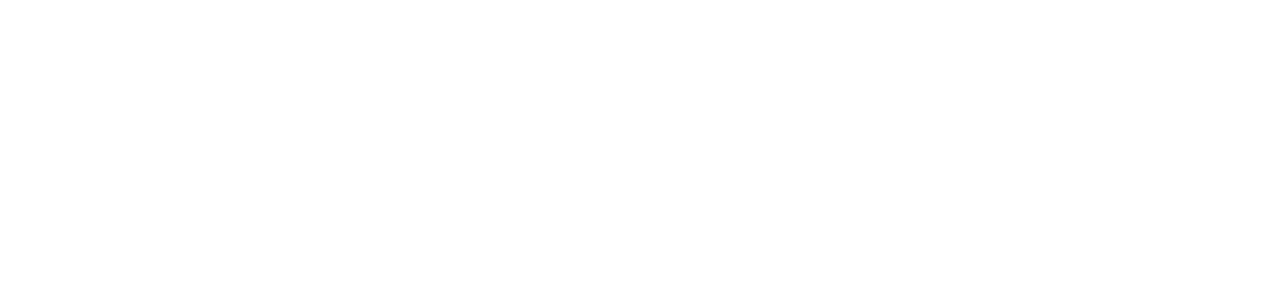
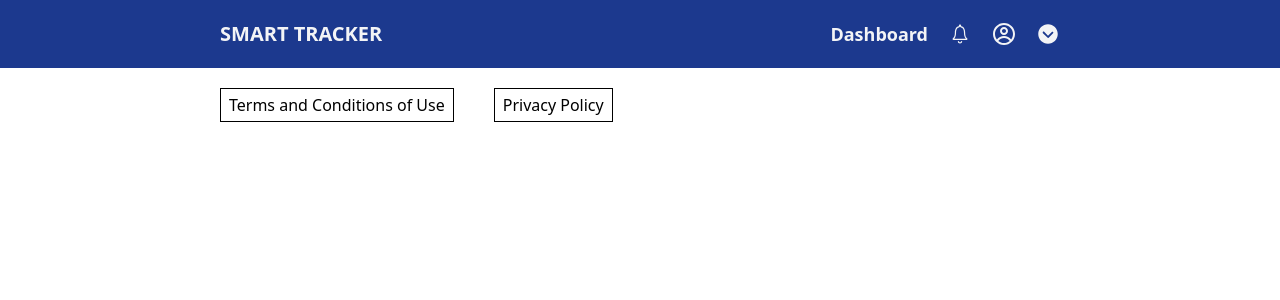
Before and after one commit to NikPrivate/smart-tracker-clone-frontend, a React (Vite) app: page /privacypolicy in a window 1280 px wide. Before the commit this address had no page. Shown: the top 300 px of the page. Built offline with nearby package versions, Linux system fonts and the light colour scheme.

Commit message:
add policy privacy and terms and conditions

```diff
--- a/src/App.jsx
+++ b/src/App.jsx
@@ -5,6 +5,9 @@ import ForgetPass from "./pages/Login/ForgetPass";
 import Verifyotp from "./pages/Login/Verifyotp";
 import Resetpass from "./pages/Login/Resetpass";
 import Main from "./pages/Dashboard/Main";
+import Settingmain from "./pages/Settings/Settingmain";
+import Termsncondition from "./pages/Settings/Termsncondition";
+import Privacypolicy from "./pages/Settings/Privacypolicy";
 
 const App = () => {
   return (
@@ -15,6 +18,9 @@ const App = () => {
         <Route path="/verify-otp" element={<Verifyotp />} />
         <Route path="/reset-password" element={<Resetpass />} />
         <Route path="/dashboard" element={<Main />} />
+        <Route path="/settings" element={<Settingmain />} />
+        <Route path="/termsncondition" element={<Termsncondition />} />
+        <Route path="/privacypolicy" element={<Privacypolicy />} />
       </Routes>
     </Router>
   );
--- a/src/components/Header.jsx
+++ b/src/components/Header.jsx
@@ -4,6 +4,7 @@ import { IoIosSettings } from "react-icons/io";
 import { IoIosNotificationsOutline } from "react-icons/io";
 import { CgProfile } from "react-icons/cg";
 import { IoIosArrowDropdownCircle } from "react-icons/io";
+import { Link } from "react-router-dom";
 
 const Header = () => {
   return (
@@ -15,7 +16,14 @@ const Header = () => {
         </h1>
       </div>
       <div className="flex items-center gap-5">
-        <IoIosSettings className="text-2xl text-white cursor-pointer" />
+        <div className="relative group w-fit">
+          <Link to="/settings">
+            <IoIosSettings className="text-2xl text-white cursor-pointer hover:scale-110" />
+          </Link>
+          <span className="mt-2 absolute bg-gray-800 text-white rounded text-xs px-2 py-1 left-1/2 transform -translate-x-1/2 opacity-0 group-hover:opacity-100">
+            Settings
+          </span>
+        </div>
         <IoIosNotificationsOutline className="text-2xl text-white cursor-pointer" />
         <CgProfile className="text-2xl text-white cursor-pointer" />
         <IoIosArrowDropdownCircle className="text-2xl text-white cursor-pointer" />
--- /dev/null
+++ b/src/components/Settingheader.jsx
@@ -0,0 +1,33 @@
+import React from "react";
+import { CgProfile } from "react-icons/cg";
+import {
+  IoIosArrowDropdownCircle,
+  IoIosNotificationsOutline,
+} from "react-icons/io";
+import { Link } from "react-router-dom";
+
+const Settingheader = () => {
+  return (
+    <div className="bg-blue-900 p-5">
+      <div className="flex justify-between mx-[200px]">
+        <div>
+          <h1 className="text-xl font-bold font-sans text-gray-100">
+            SMART TRACKER
+          </h1>
+        </div>
+        <div className="flex items-center gap-5">
+          <Link to="/dashboard">
+            <p className="font-sans text-gray-100 font-bold text-lg hover:scale-110 duration-300">
+              Dashboard
+            </p>
+          </Link>
+          <IoIosNotificationsOutline className="text-2xl text-gray-100 cursor-pointer" />
+          <CgProfile className="text-2xl text-gray-100 cursor-pointer" />
+          <IoIosArrowDropdownCircle className="text-2xl text-gray-100 cursor-pointer" />
+        </div>
+      </div>
+    </div>
+  );
+};
+
+export default Settingheader;
--- a/src/components/Sidebar.jsx
+++ b/src/components/Sidebar.jsx
@@ -13,7 +13,7 @@ import { BiSolidReport } from "react-icons/bi";
 
 const Sidebar = () => {
   return (
-    <div>
+    <div className="relative z-50">
       <div className="space-y-9 mb-10">
         <div className="flex items-center group hover:border rounded-full duration-100 p-1 w-fit hover:bg-black hover:text-white px-3">
           <RiDashboardFill className="text-2xl hover:text-white cursor-pointer text-white" />
--- /dev/null
+++ b/src/pages/Settings/Navsettings.jsx
@@ -0,0 +1,27 @@
+import React from "react";
+import Settingheader from "../../components/Settingheader";
+import { Link } from "react-router-dom";
+
+const Navsettings = () => {
+  return (
+    <div>
+      <Settingheader />
+      <div className="px-[220px] mt-5">
+        <div className="flex items-center gap-10">
+          <div className="border px-2 py-1">
+            <Link to="/termsncondition">
+              <p className="font-sans">Terms and Conditions of Use</p>
+            </Link>
+          </div>
+          <div className="border px-2 py-1">
+            <Link to="/privacypolicy">
+              <p className="font-sans">Privacy Policy</p>
+            </Link>
+          </div>
+        </div>
+      </div>
+    </div>
+  );
+};
+
+export default Navsettings;
--- /dev/null
+++ b/src/pages/Settings/Privacypolicy.jsx
@@ -0,0 +1,12 @@
+import React from "react";
+import Navsettings from "./Navsettings";
+
+const Privacypolicy = () => {
+  return (
+    <div>
+      <Navsettings />
+    </div>
+  );
+};
+
+export default Privacypolicy;
--- /dev/null
+++ b/src/pages/Settings/Settingmain.jsx
@@ -0,0 +1,27 @@
+import React from "react";
+import Settingheader from "../../components/Settingheader";
+import { Link } from "react-router-dom";
+
+const Settingmain = () => {
+  return (
+    <div>
+      <Settingheader />
+      <div className="px-[220px] mt-5">
+        <div className="flex items-center gap-10">
+          <div className="border px-2 py-1">
+            <Link to="/termsncondition">
+              <p>Terms and Conditions of Use</p>
+            </Link>
+          </div>
+          <div className="border px-2 py-1">
+            <Link to="/privacypolicy">
+              <p>Privacy Policy</p>
+            </Link>
+          </div>
+        </div>
+      </div>
+    </div>
+  );
+};
+
+export default Settingmain;
--- /dev/null
+++ b/src/pages/Settings/Termsncondition.jsx
@@ -0,0 +1,17 @@
+import React from "react";
+import Navsettings from "./Navsettings";
+
+const Termsncondition = () => {
+  return (
+    <div>
+      <Navsettings />
+      <div className="px-[220px] mt-10">
+        <h1 className="font-sans text-4xl font-bold text-gray-600">
+          Smart Tracker Terms of Use
+        </h1>
+      </div>
+    </div>
+  );
+};
+
+export default Termsncondition;
```
